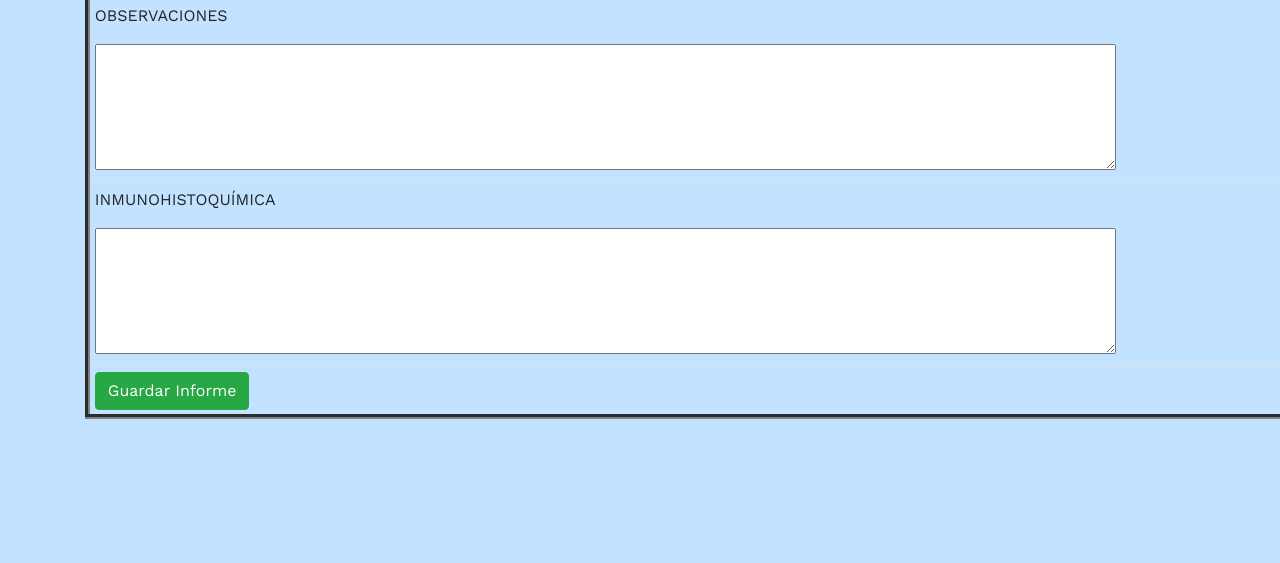
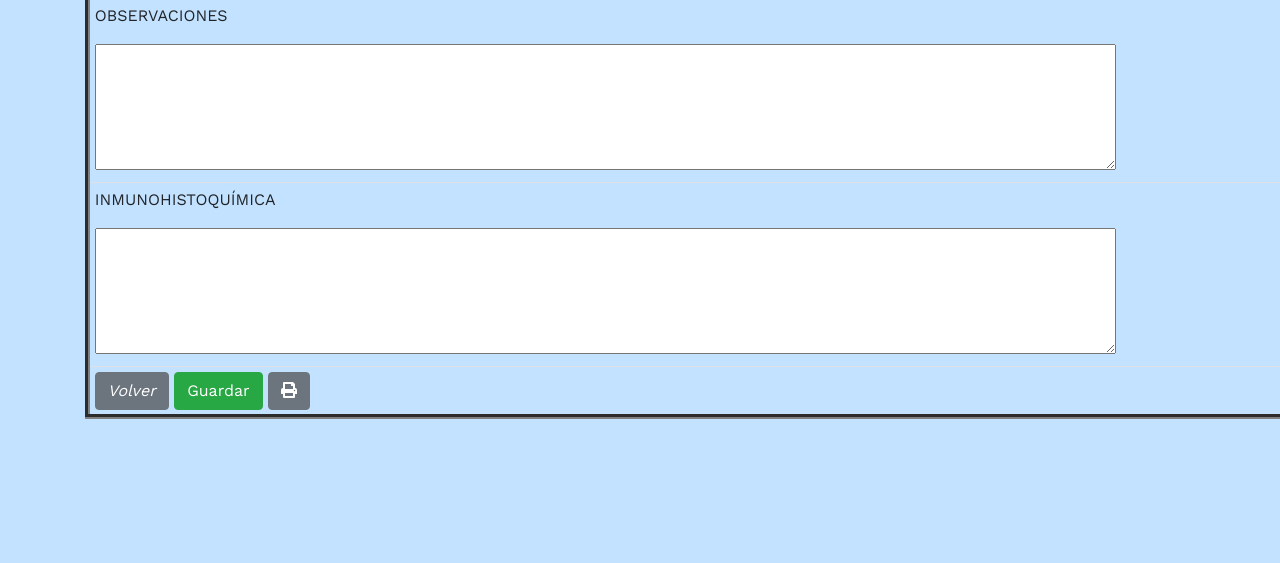
Before and after one commit to kiocone/adminpat, a Node server app: page /informes/edit/1 in a window 1280 px wide; the page is wider, and only the part inside the window is pictured. Shown: the part 806-1369 px from the top of that part. Run offline with Node 20, Linux system fonts and the light colour scheme; the visitor is signed in with stand-in values (Sample User, id 1); data comes from the database, SQL or seed files in the repository; some libraries are stand-ins or nearby versions.

Commit message:
Guardar-imprimir

```diff
--- a/src/routes/informes.js
+++ b/src/routes/informes.js
@@ -346,39 +346,11 @@ router.post('/edit/:id', isLoggedIn, async (req, res) => {
         inmuno,
         observaciones
     };
-    console.log(editInforme);
+    console.log(paciente);
+    console.log('Guardado!')
     await pool.query('UPDATE informe set ? WHERE id = ?', [editInforme, id]);
         req.flash('success', 'Informe Guardado!');
-        res.redirect('/informes');
-});
-
-router.post('/savePrint/:id', isLoggedIn, async (req, res) => {
-    const { informe_cod, t_informe, numdoc, paciente, telefono, sexo, edad, entidad, eps, medRemitente, fec_muestra, fec_inf, fec_ingreso, patologo, macro, micro, diagnostico, inmuno, observaciones } = req.body;
-    const { id } = req.params;
-    editInforme = {
-        informe_cod,
-        t_informe,
-        numdoc,
-        paciente,
-        telefono,
-        sexo,
-        edad,
-        entidad,
-        eps,
-        medRemitente,
-        fec_muestra,
-        fec_inf,
-        fec_ingreso,
-        patologo,
-        macro,
-        micro,
-        diagnostico,
-        inmuno,
-        observaciones
-    };
-    console.log('SavePrint!!!');
-    //await pool.query('UPDATE informe set ? WHERE id = ?', [editInforme, id]);
-    res.redirect('/informes/imprimir/' + id);
+        res.redirect('/informes/edit/' + id);
 });
 
 //Editar informe de citologia
--- a/src/views/informes/edit.hbs
+++ b/src/views/informes/edit.hbs
@@ -18,11 +18,11 @@
                     </td>
                 </tr>
                 <tr>
-                    <td id="num_doc" scope="col">Doc. <input name="numdoc" type="number"
-                            value="{{informe.numdoc}}"></td>
+                    <td id="num_doc" scope="col">Doc. <input name="numdoc" type="number" value="{{informe.numdoc}}">
+                    </td>
                     <td id="nombre" scope="col">Paciente <input name="paciente" type="text"
                             value="{{informe.paciente}}"></td>
-                    <td id="telefono" scope="col"  width="20px">Telefono <input name="telefono" type="text"
+                    <td id="telefono" scope="col" width="20px">Telefono <input name="telefono" type="text"
                             value="{{informe.telefono}}" size="15"></td>
                     <td id="sexo" scope="col">Sexo <input size="10" name="sexo" type="text" value="{{informe.sexo}}">
                     </td>
@@ -46,7 +46,8 @@
                             {{/each}}
                         </select>
                     </td>
-                    <td scope="col">Medico remitente <input name="medRemitente" type="text" value="{{informe.medRemitente}}"></td>
+                    <td scope="col">Medico remitente <input name="medRemitente" type="text"
+                            value="{{informe.medRemitente}}"></td>
                     <td scope="col">Informe <br> <input name="fec_inf" id="fechaInf" type="date" min="1970-01-01"
                             max="2040-12-31"></td>
                     <td scope="col">Ingreso <br> <input name="fec_ingreso" type="date" value="{{informe.fec_ingreso}}"
@@ -84,9 +85,15 @@
                 </tr>
                 <tr>
                     <td colspan="5">
+                        <a href="/informes" class="btn btn-secondary">
+                            <i>Volver</i>
+                        </a>
                         <button class="btn btn-success mx-auto">
-                            Guardar Informe
+                            Guardar
                         </button>
+                        <a href="/informes/imprimir/{{informe.id}}" class="btn btn-secondary">
+                            <i class="fas fa-print"></i>
+                        </a>
                         <!--<a method="POST" href="/informes/savePrint/{{informe.id}}" class="btn btn-secondary">Imprimir</a>-->
                     </td>
                 </tr>
```
